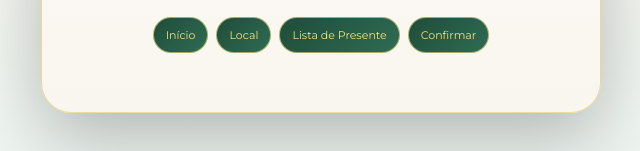
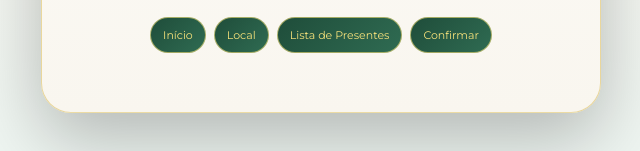
Before and after one commit to casamentoedvaldoanarita-spec/05092026, a plain HTML site: page index.html in a window 1280 px wide. Shown: the part 647-798 px from the top of the page, 319-959 px from the left. Drawn offline with Linux system fonts and the light colour scheme.

Commit message:
Fix typo in gift list label in index.html

```diff
--- a/index.html
+++ b/index.html
@@ -453,7 +453,7 @@ footer .assinatura{
     <div class="botoes-preview">
       <span>Início</span>
       <span>Local</span>
-      <span>Lista de Presente</span>
+      <span>Lista de Presentes</span>
       <span>Confirmar</span>
     </div>
 
```
